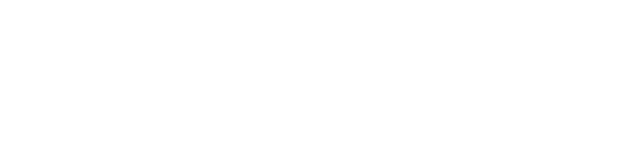
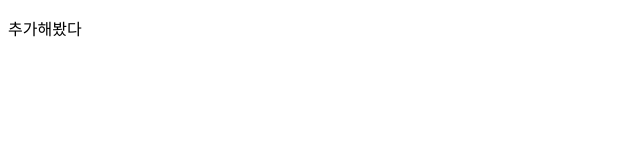
Before and after one commit to parksanghyukz/project, a plain HTML site: page index.html in a window 1280 px wide. Shown: the whole page, without its empty margins (0-640 px from the left). Drawn offline with Linux system fonts and the light colour scheme.

Commit message:
add_satbyeol

```diff
--- a/index.html
+++ b/index.html
@@ -7,6 +7,6 @@
   <title>Document</title>
 </head>
 <body>
-
+  <p>추가해봤다</p>
 </body>
 </html>
```
